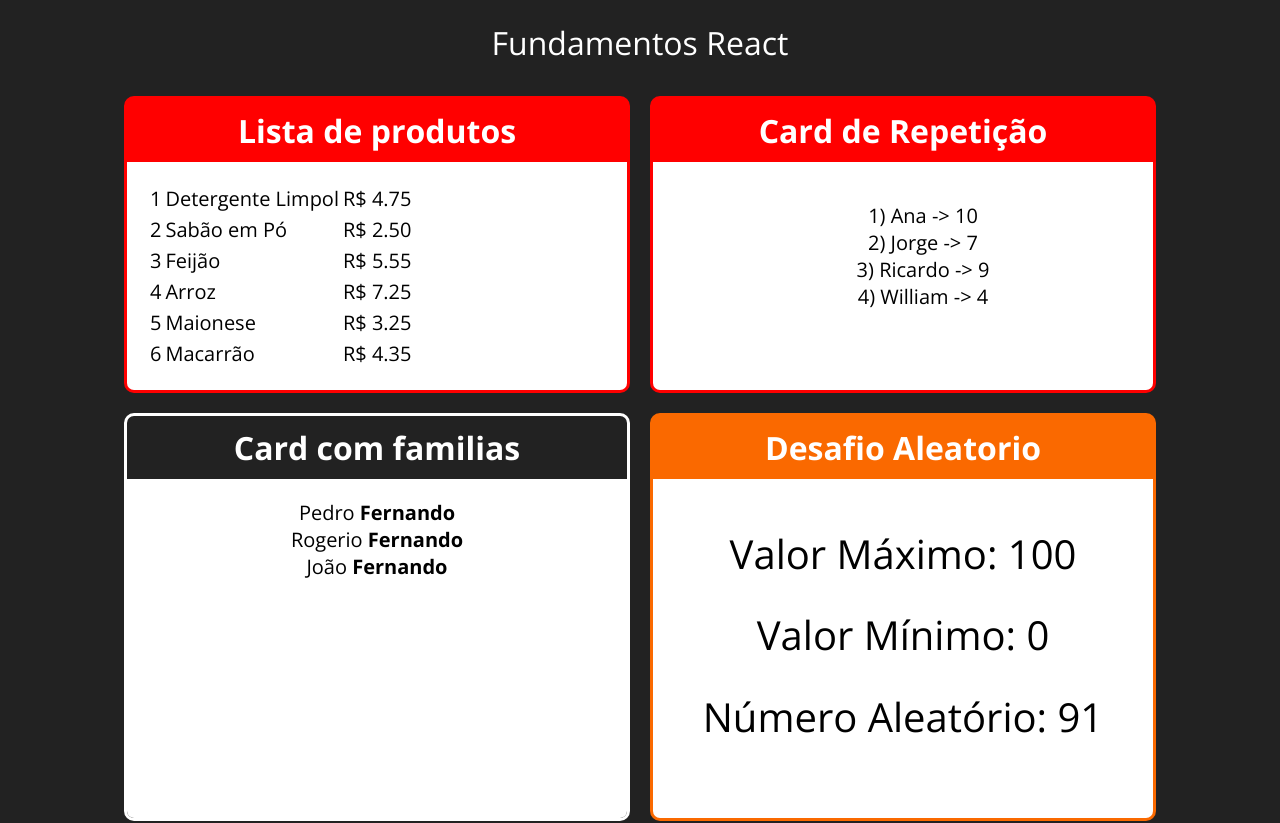
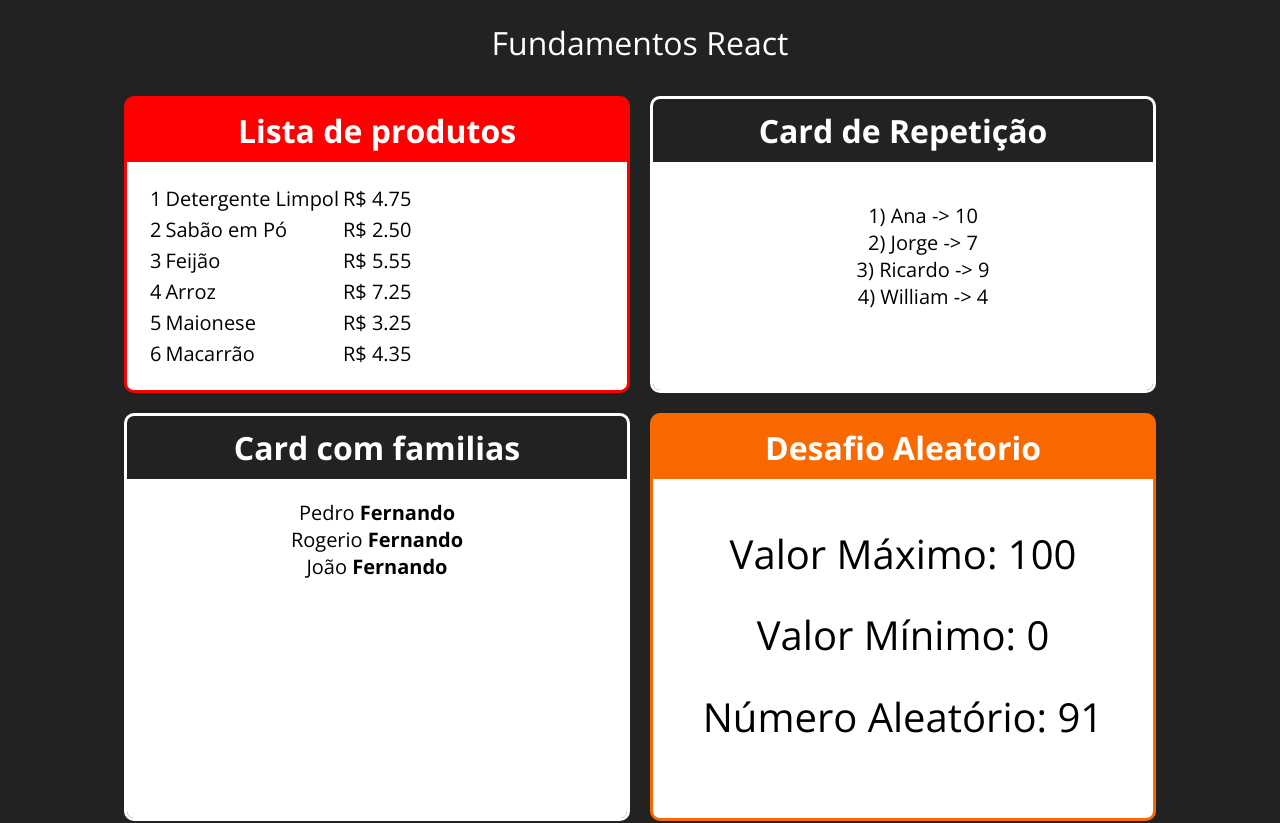
Before and after one commit to WillDavid/Curso-React-e-Redux, a React (Create React App) app in the folder fundamentos_react/: page / in a window 1280 px wide. Shown: the top 823 px of the page. Built offline with nearby package versions, Linux system fonts and the light colour scheme.

Commit message:
Update App.jsx

```diff
--- a/fundamentos_react/src/App.jsx
+++ b/fundamentos_react/src/App.jsx
@@ -23,7 +23,7 @@ export default function App(props) {
                     <ListaProdutos></ListaProdutos>
                 </Card>
 
-                <Card title="Card de Repetição">
+                <Card title="Card de Repetição" color="#FA914">
                     <ListaAlunos></ListaAlunos>
                 </Card>
 
```
